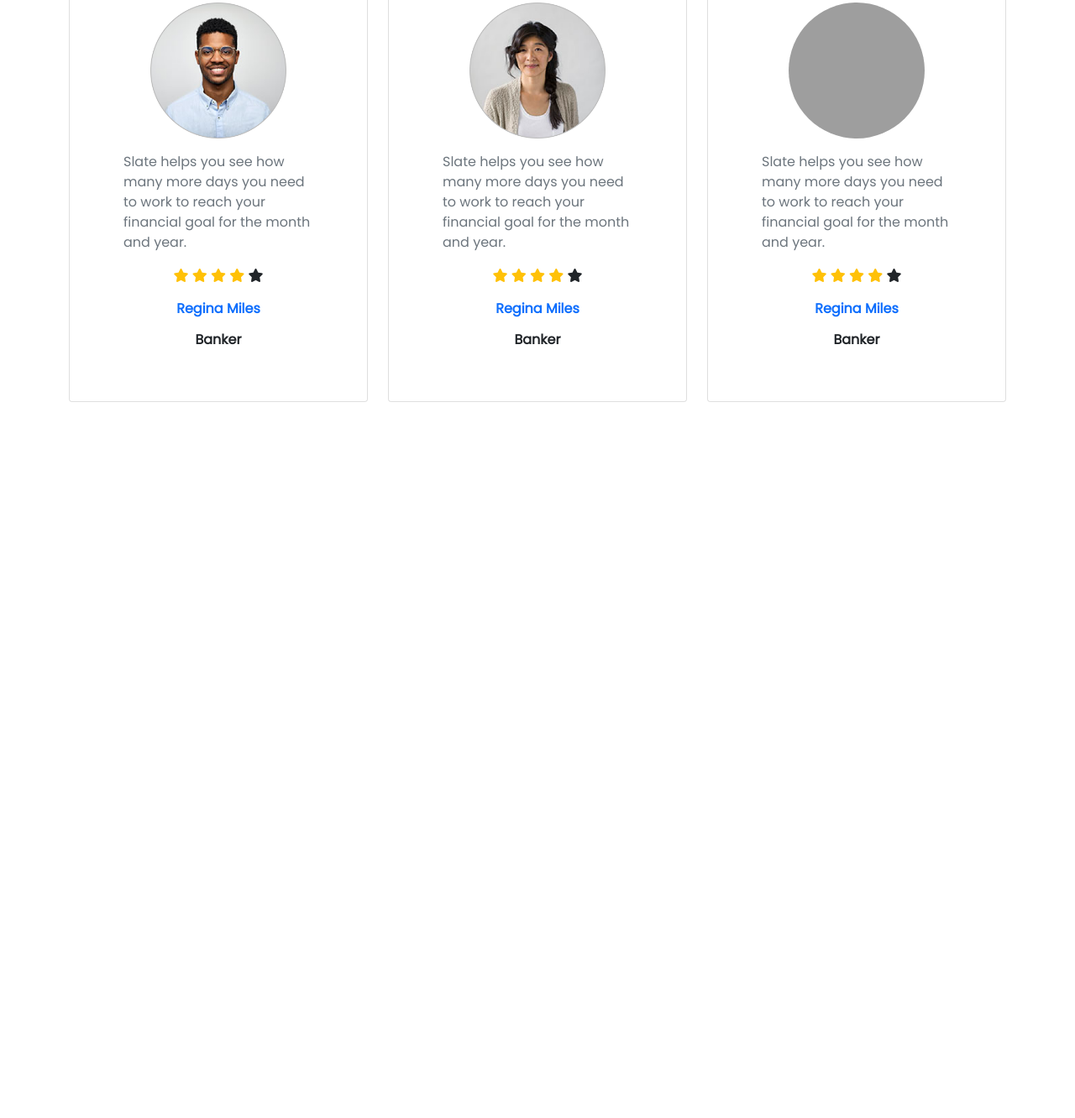
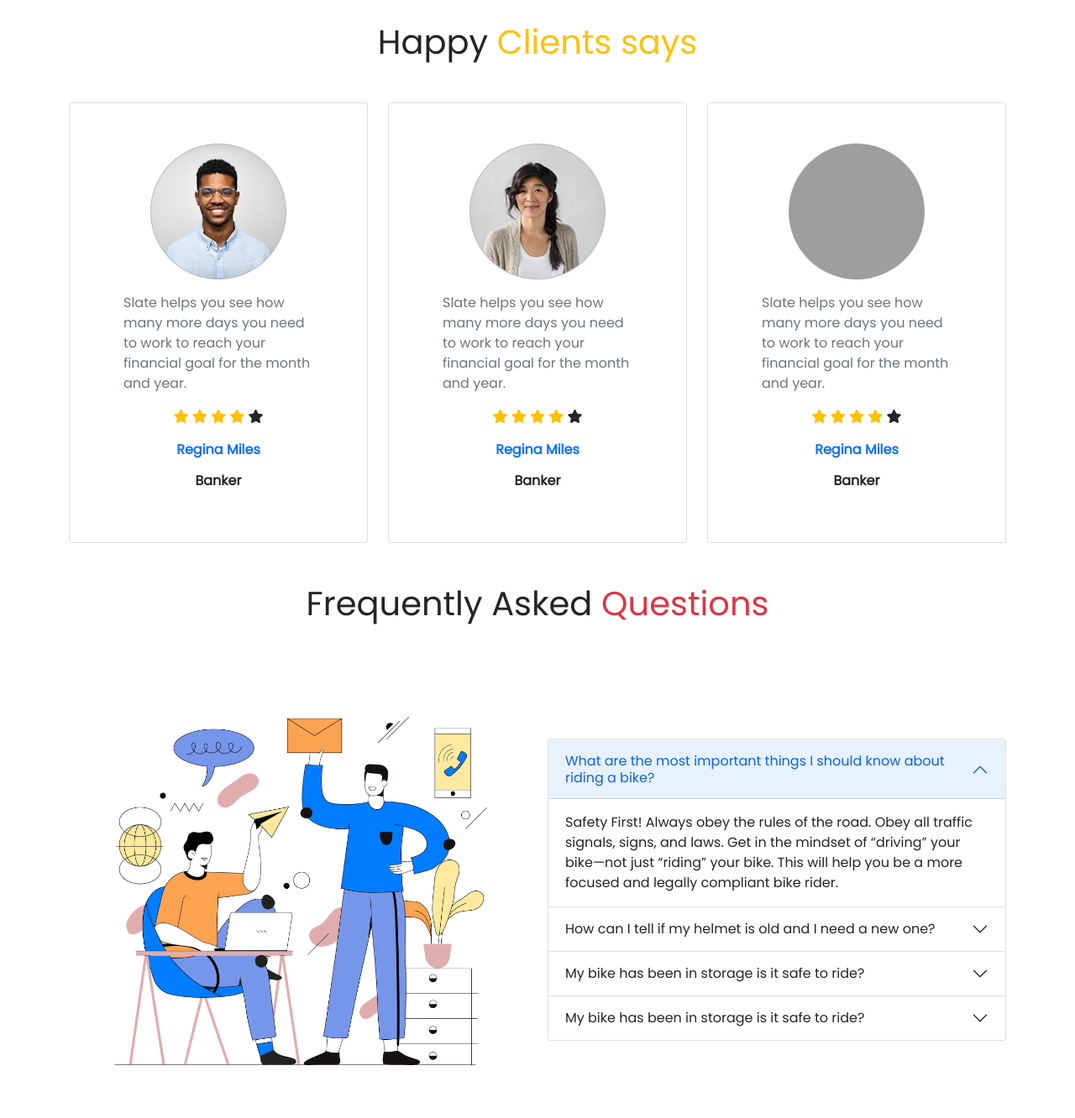
Before and after one commit to i-m-hossain/honda-cbr-assignment-3, a plain HTML site: page index.html in a window 1280 px wide. Shown: the part 898-2230 px from the top of the page at 84% size. Before the commit the page ends 1377 px from the top, so only its background shows below. Drawn offline with nearby package versions, Linux system fonts and the light colour scheme; grey boxes are pictures that could not be loaded.

Commit message:
FAQ added

```diff
--- a/index.html
+++ b/index.html
@@ -61,10 +61,10 @@
     </header>
     <main>
         <!-- Featured bike -->
-        <section class="container">
+        <section class="container my-5">
             <!-- section title -->
-            <div class="text-center">
-                <h1>Fetured Bikes 2021</h1>
+            <div class="text-center my-5">
+                <h1>Featured Bikes 2021</h1>
                 <p class="text-danger">Best bike collection</p>
             </div>
             <!-- main section -->
@@ -83,13 +83,10 @@
             </div>
         </section>
 
-        <!-- Latest Bikes -->
-        <section>
 
-        </section>
         <!-- Happy Clients -->
-        <section class="container">
-            <h1 class="text-center">Happy <span class="text-warning">Clients says</span></h1>
+        <section class="container my-5">
+            <h1 class="text-center my-5">Happy <span class="text-warning">Clients says</span></h1>
             <div class="row">
                 <!-- single client -->
                 <div class="col col-12 col-lg-4 ">
@@ -156,6 +153,85 @@
                 </div>
             </div>
         </section>
+
+        <!-- FAQ -->
+        <section class="container my-5">
+            <h1 class="text-center my-5">Frequently Asked <span class="text-danger">Questions</span></h1>
+            <div class="row">
+                <div class="col col-12 col-lg-6">
+                    <div class="p-5">
+                        <img src="./images/faq.png" alt="" class="mw-100">
+                    </div>
+                </div>
+                <div class="col col-12 col-lg-6 d-flex flex-column justify-content-center align-items-center">
+                    <div class="accordion" id="accordionExample ps-5" >
+                        <div class="accordion-item">
+                            <h2 class="accordion-header" id="headingOne">
+                                <button class="accordion-button" type="button" data-bs-toggle="collapse" data-bs-target="#collapseOne"
+                                    aria-expanded="true" aria-controls="collapseOne">
+                                    What are the most important things I should
+                                    know about riding a bike?
+                                </button>
+                            </h2>
+                            <div id="collapseOne" class="accordion-collapse collapse show" aria-labelledby="headingOne"
+                                data-bs-parent="#accordionExample">
+                                <div class="accordion-body">
+                                    Safety First! Always obey the rules of the road. Obey all traffic signals, signs, and laws. Get in the mindset of
+                                    “driving” your bike—not just “riding” your bike. This will help you be a more focused and legally compliant bike rider.
+                                </div>
+                            </div>
+                        </div>
+                        <div class="accordion-item">
+                            <h2 class="accordion-header" id="headingTwo">
+                                <button class="accordion-button collapsed" type="button" data-bs-toggle="collapse"
+                                    data-bs-target="#collapseTwo" aria-expanded="false" aria-controls="collapseTwo">
+                                    How can I tell if my helmet is old and I need a
+                                    new one?
+                                </button>
+                            </h2>
+                            <div id="collapseTwo" class="accordion-collapse collapse" aria-labelledby="headingTwo"
+                                data-bs-parent="#accordionExample">
+                                <div class="accordion-body">
+                                    Safety First! Always obey the rules of the road. Obey all traffic signals, signs, and laws. Get in the mindset of
+                                    “driving” your bike—not just “riding” your bike. This will help you be a more focused and legally compliant bike rider.
+                                </div>
+                            </div>
+                        </div>
+                        <div class="accordion-item">
+                            <h2 class="accordion-header" id="headingThree">
+                                <button class="accordion-button collapsed" type="button" data-bs-toggle="collapse"
+                                    data-bs-target="#collapseThree" aria-expanded="false" aria-controls="collapseThree">
+                                    My bike has been in storage is it safe to ride?
+                                </button>
+                            </h2>
+                            <div id="collapseThree" class="accordion-collapse collapse" aria-labelledby="headingThree"
+                                data-bs-parent="#accordionExample">
+                                <div class="accordion-body">
+                                    Safety First! Always obey the rules of the road. Obey all traffic signals, signs, and laws. Get in the mindset of
+                                    “driving” your bike—not just “riding” your bike. This will help you be a more focused and legally compliant bike rider.
+                                </div>
+                            </div>
+                        </div>
+                        <div class="accordion-item">
+                            <h2 class="accordion-header" id="headingFour">
+                                <button class="accordion-button collapsed" type="button" data-bs-toggle="collapse"
+                                    data-bs-target="#collapseFour" aria-expanded="false" aria-controls="collapseFour">
+                                    My bike has been in storage is it safe to ride?
+                                </button>
+                            </h2>
+                            <div id="collapseFour" class="accordion-collapse collapse" aria-labelledby="headingThree"
+                                data-bs-parent="#accordionExample">
+                                <div class="accordion-body">
+                                    Safety First! Always obey the rules of the road. Obey all traffic signals, signs, and laws. Get in the mindset of
+                                    “driving” your bike—not just “riding” your bike. This will help you be a more focused and legally compliant bike rider.
+                                </div>
+                            </div>
+                        </div>
+
+                    </div>
+                </div>
+            </div>
+        </section>
     </main>
     <footer>
 
```
